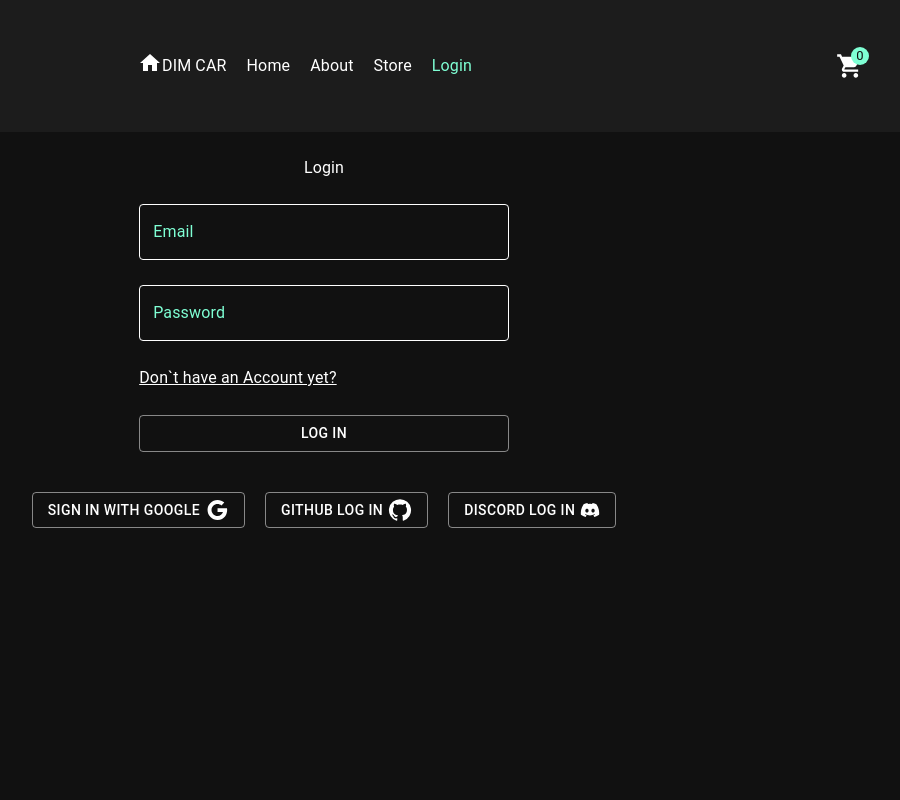
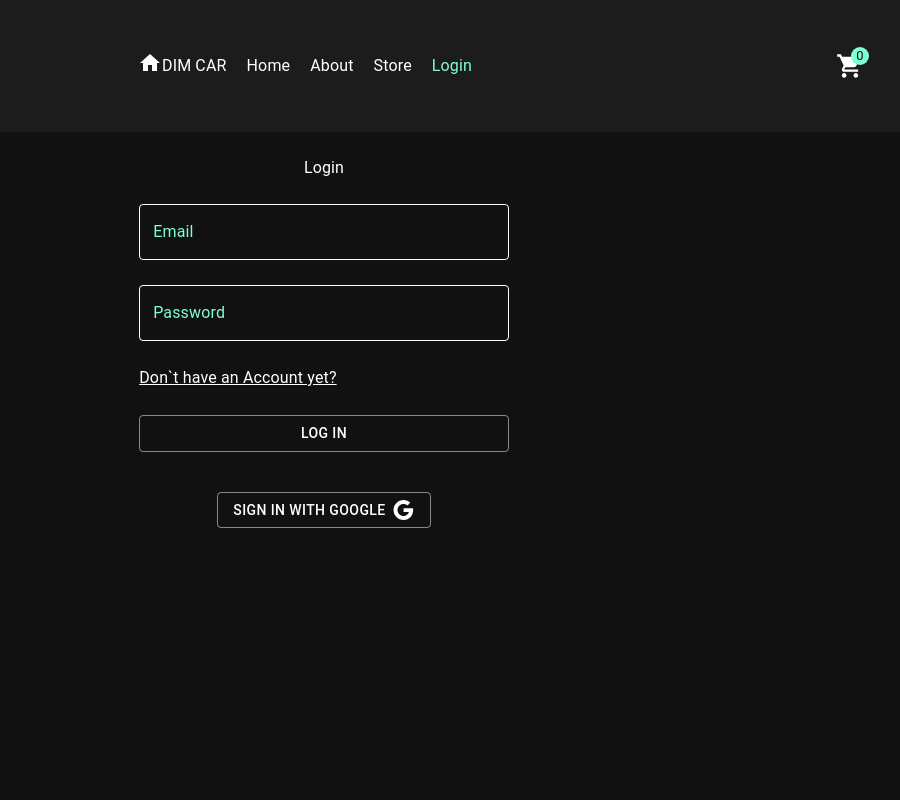
Before and after one commit to D1mkadon/CarWeb, a Next.js app: page /login in a window 1280 px wide. Shown: the top 800 px of the page, without its empty margins (316-1216 px from the left). Built offline with nearby package versions, Linux system fonts and the light colour scheme; no server answers.

Commit message:
temporary removed nextAuth

```diff
--- a/src/components/screens/Login/Socials/socialsLogIn.jsx
+++ b/src/components/screens/Login/Socials/socialsLogIn.jsx
@@ -7,23 +7,23 @@ import { FaDiscord } from "react-icons/fa";
 import { useContext } from "react";
 import { authContext } from "@/lib/store/auth-context";
 export default function SocialsLogIn() {
-  const { data: session } = useSession();
-  const handleClickDiscord = async () => {
-    await signIn("discord", {
-      redirect: true,
-      callbackUrl: "/",
-    });
-  };
-  const handleClickGitHub = async () => {
-    await signIn("github", {
-      redirect: true,
-      callbackUrl: "/",
-    });
-  };
+  // const { data: session } = useSession();
+  // const handleClickDiscord = async () => {
+  //   await signIn("discord", {
+  //     redirect: true,
+  //     callbackUrl: "/",
+  //   });
+  // };
+  // const handleClickGitHub = async () => {
+  //   await signIn("github", {
+  //     redirect: true,
+  //     callbackUrl: "/",
+  //   });
+  // };
   const { googleLoginHandler } = useContext(authContext);
-  if (session) {
-    return null;
-  }
+  // if (session) {
+  //   return null;
+  // }
   return (
     <div className={styles.gitBlock}>
       <Button
@@ -33,7 +33,7 @@ export default function SocialsLogIn() {
       >
         Sign in with Google <GoogleIcon />
       </Button>
-      <Button
+      {/* <Button
         className={styles.button}
         variant="outlined"
         onClick={handleClickGitHub}
@@ -46,7 +46,7 @@ export default function SocialsLogIn() {
         onClick={handleClickDiscord}
       >
         Discord log in <FaDiscord style={{ width: 20, height: 20 }} />
-      </Button>
+      </Button> */}
     </div>
   );
 }
```
